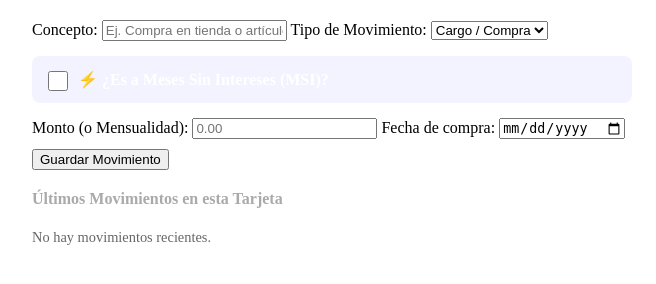
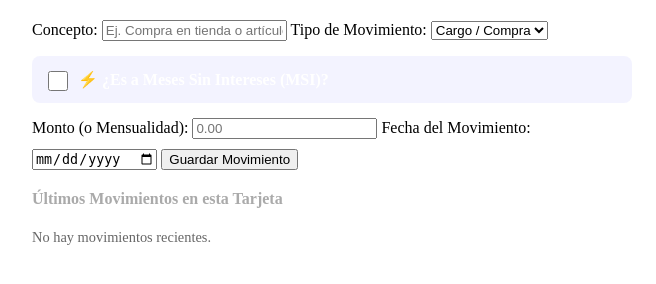
Before and after one commit to arosalesp73/control-gastos-tarjetas, a FastAPI app: template templates/registrar_movimiento.html in a window 1280 px wide. Shown: the part 79-363 px from the top of the page, without its empty margins (308-964 px from the left). Run offline with FastAPI, Linux system fonts and the light colour scheme; the template is opened without the code that fills it, so the values that code supplies are empty.

Commit message:
Update registrar_movimiento.html

```diff
--- a/templates/registrar_movimiento.html
+++ b/templates/registrar_movimiento.html
@@ -107,7 +107,7 @@
             <label>Monto <span id="monto-label">(o Mensualidad)</span>:</label>
             <input type="number" step="0.01" id="monto_input" name="monto" required placeholder="0.00">
 
-            <label>Fecha de compra:</label>
+            <label>Fecha del Movimiento:</label>
             <input type="date" name="fecha" required value="{{ hoy }}">
 
             <button type="submit" style="margin-top: 10px;">Guardar Movimiento</button>
```
